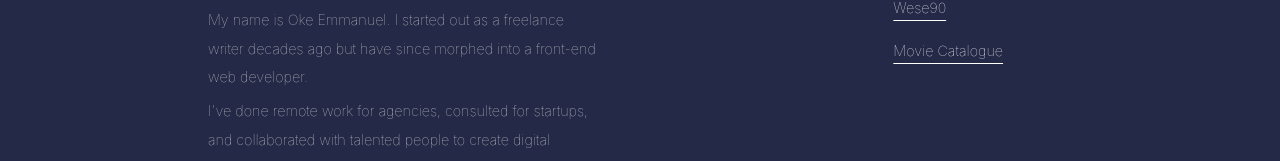
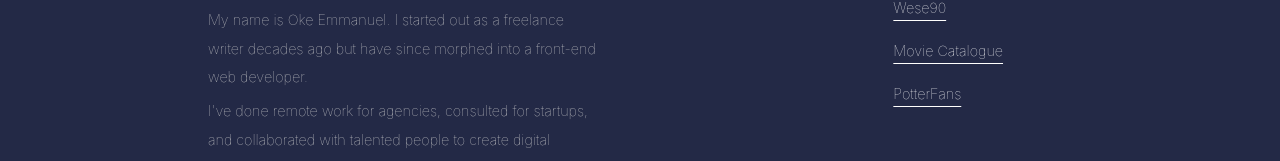
Before and after one commit to TheAstutian/lequte, a React (Create React App) app: page / in a window 1280 px wide. Shown: the part 335-496 px from the top of the page. Built offline with nearby package versions, Linux system fonts and the light colour scheme.

Commit message:
added new project to porfolio

```diff
--- a/src/assets/ProjectData.js
+++ b/src/assets/ProjectData.js
@@ -33,6 +33,16 @@ const  projectData=[
           source_code:'https://github.com/TheAstutian/movie_cat'
 
         },
+        {
+          id:4,
+          project_name: "PotterFans",
+          description: "A fan site for Harry Potter lovers",
+          image_url: null,
+          tech_used: "Reactjs",
+          project_link: null,
+          source_code: null
+
+        },
       ]
 
 
```
